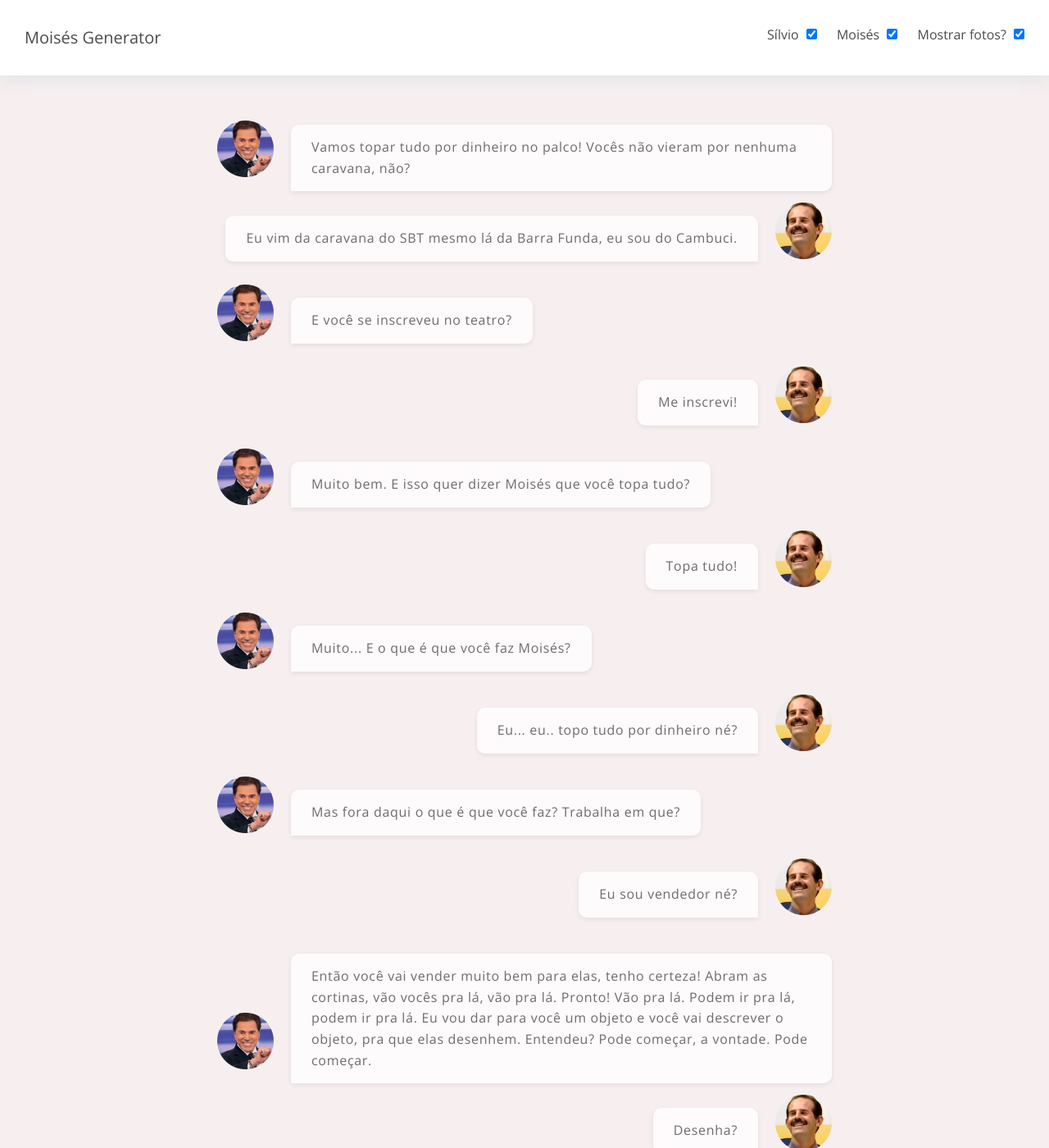
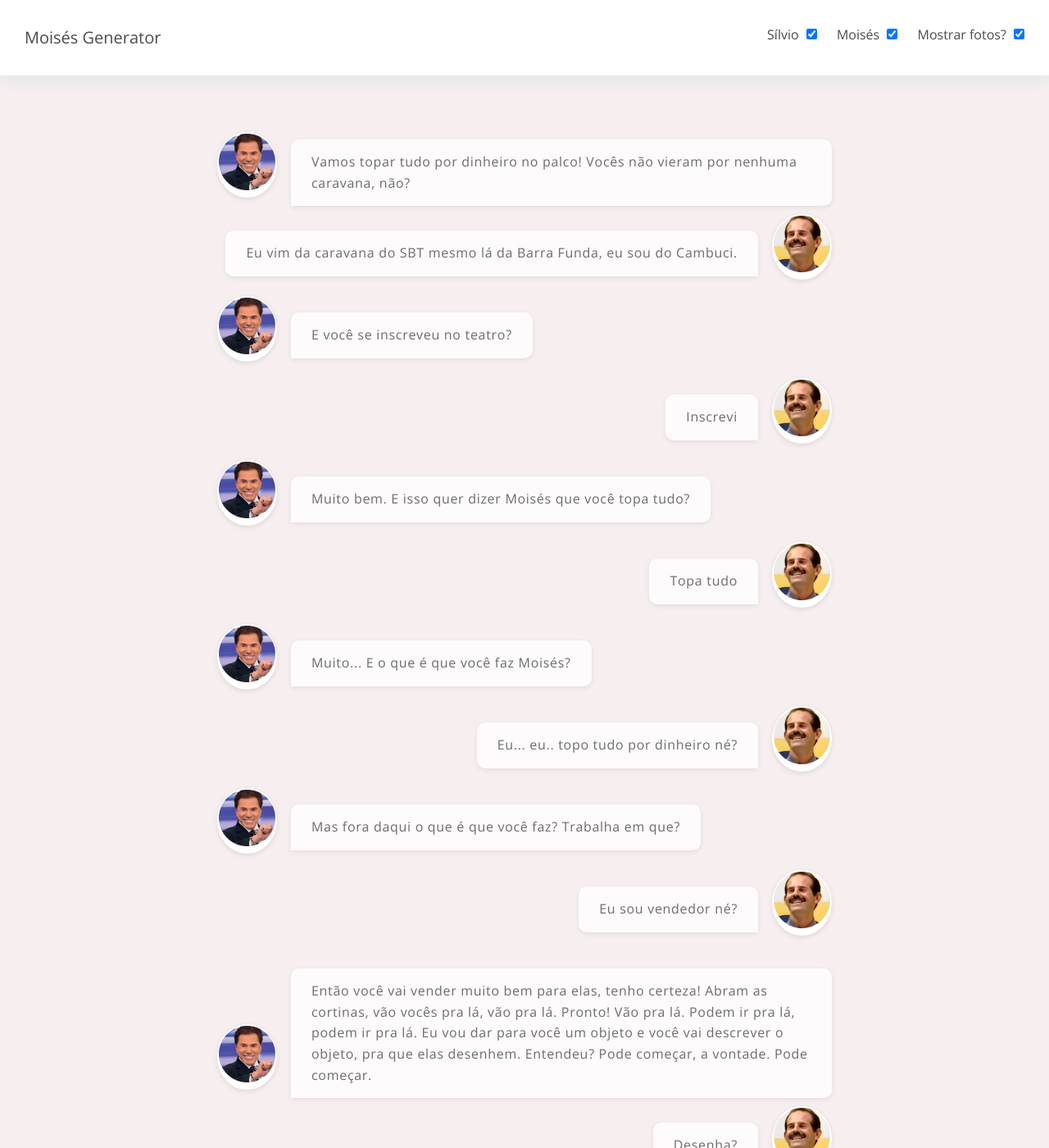
Before and after one commit to flaviosilveira/moises-suite, a Jekyll site: the page built from index.md, in a window 1280 px wide and 1400 px high. Shown: the whole window at 82% size. Built offline with Jekyll 4.4.1, drawn with Linux system fonts in a browser that asks for light colours; nearby versions of some CDN libraries.

Commit message:
Header fixed and Favicon

```diff
--- a/_data/dialogues.yml
+++ b/_data/dialogues.yml
@@ -7,12 +7,12 @@
   name: silvio
   dialog: "E você se inscreveu no teatro?"
 - class: moises
-  dialog: "Me inscrevi!"
+  dialog: "Inscrevi"
 - class: silvio
   name: silvio
   dialog: "Muito bem. E isso quer dizer Moisés que você topa tudo?"
 - class: moises
-  dialog: "Topa tudo!"
+  dialog: "Topa tudo"
 - class: silvio
   name: silvio
   dialog: "Muito... E o que é que você faz Moisés?"
--- a/_sass/style.sass
+++ b/_sass/style.sass
@@ -1,4 +1,4 @@
-=clearfix()
+%clearfix
   &:after
     content: ""
     display: table
@@ -22,6 +22,7 @@ body
   font-weight: 400
   line-height: 1.6
   font-size: 1rem
+  padding-top: 140px
 
 .header
   min-height: 80px
@@ -29,8 +30,13 @@ body
   box-shadow: 0 2px 23px 0 #e4e6e9, 0 2px 23px 0 #e4e6e9
   padding: 30px
   margin-bottom: 60px
+  z-index: 100
+  position: fixed
+  top: 0
+  right: 0
+  left: 0
 
-  +clearfix()
+  @extend %clearfix
 
   h1
     margin: 0
@@ -67,7 +73,7 @@ body
     margin-top: 30px
     margin-bottom: 30px
 
-    +clearfix()
+    @extend %clearfix
 
     &--silvio
       padding-left: 90px
@@ -94,6 +100,10 @@ body
     padding: 0
     position: absolute
     bottom: 10px
+    background-color: #fff
+    box-shadow: 0 2px 6px 0 rgba(0, 0, 0, .1)
+    padding: 2px
+    border-radius: 50%
 
     img
       width: 69px
--- a/index.md
+++ b/index.md
@@ -9,7 +9,7 @@ layout: default
         {% assign image = dialog.class | append: '.png' | prepend: '/assets/images/' %}
         {% assign image2x = dialog.class | append: '@2x.png' | prepend: '/assets/images/' %}
         <figure class="dialogues__photo js-photo">
-          <img srcset="{{ image2x | relative_url }}" src="{{ image | relative_url }}" alt="foto do {{ dialog.class }}">
+          <img srcset="{{ image2x | relative_url }}" src="{{ image | relative_url }}" alt="foto do {{ dialog.class }}" title="foto do {{ dialog.class }}">
         </figure>
         <p class="dialogues__dialog">{{ dialog.dialog }}</p>
       </div>
```
Also changed, not shown: favicon.ico (renamed from assets/images/favicons/favicon.ico).
